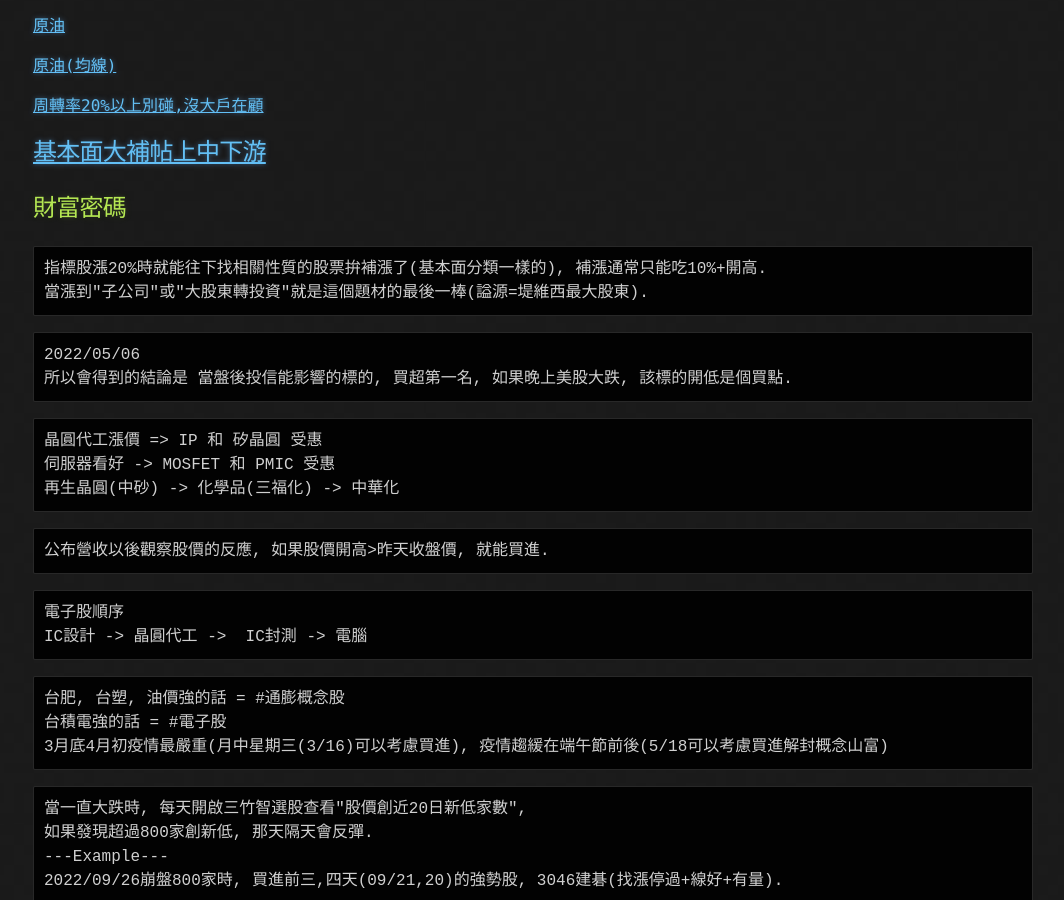
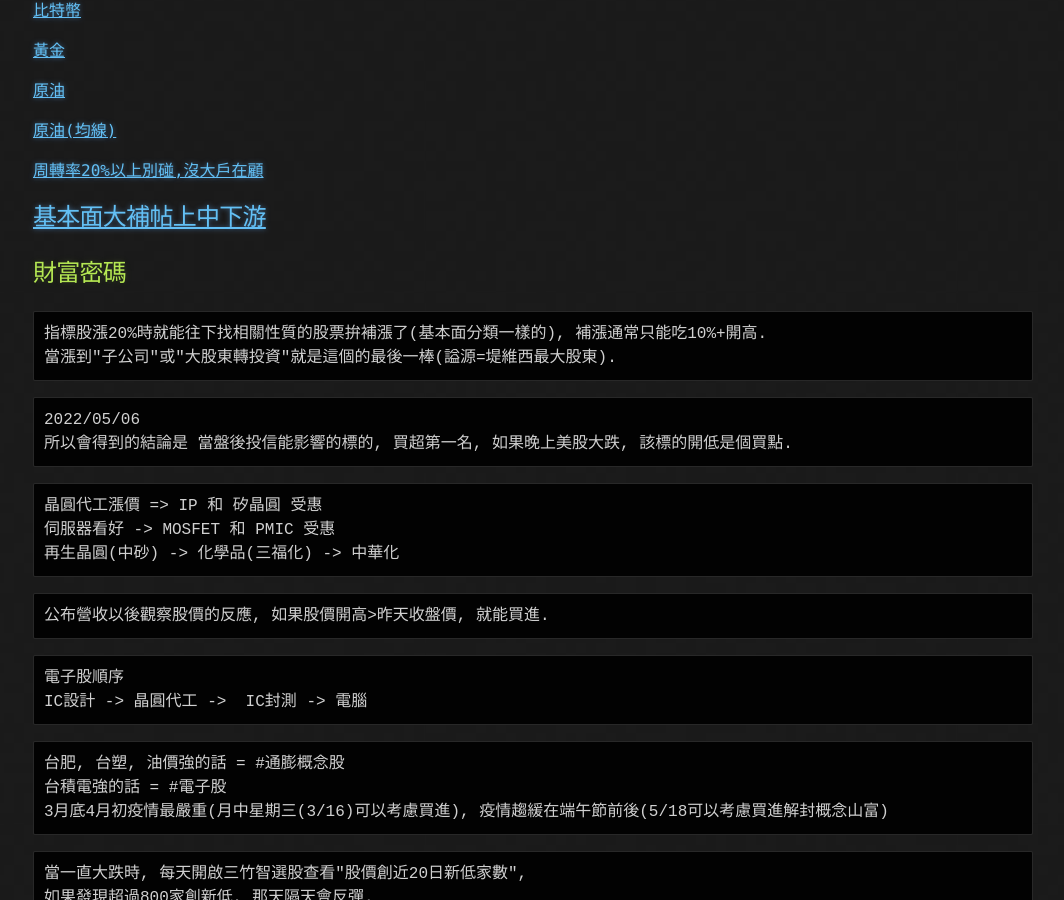
Before and after one commit to lepg5487/Stock_God, a Jekyll site: the page built from experience.md, in a window 1280 px wide and 900 px high, scrolled down 20988 px. Shown: the whole window, without its empty margins (107-1171 px from the left). Built offline with Jekyll 4.4.1, drawn with Linux system fonts in a browser that asks for light colours; our own code applies the rules of GitHub Pages for plain Markdown files.

Commit message:
Update experience.md

````diff
--- a/experience.md
+++ b/experience.md
@@ -9,6 +10,8 @@
 [台南會展中心](https://www.icctainan.com/exhibitions), [高雄巨蛋展覽](https://www.kaoarena.com.tw/Home/CalendarList?year=2024), [高雄展覽館](https://www.kecc.com.tw/zh-tw/visitors-exhibition)
 [國外展覽1](https://www.thetw.com/expo/indexs/0/1), [國外展覽2](https://www.chanchao.com.tw/expo.asp), [日本展覽1](https://www.rxjapan.jp/en/schedule/?show=64)
 [總統每日行程](https://www.president.gov.tw/Page/37), [總統府新聞](https://www.president.gov.tw/Page/35?DeteailNo=1&Mode=L) ,[每年CES主題代表一整年](https://www.ces.tech/media/news/press-releases.aspx)
+
+
 
 ## 展覽交易法
 ```
@@ -831,7 +834,7 @@
 ## 財富密碼
 ```
 指標股漲20%時就能往下找相關性質的股票拚補漲了(基本面分類一樣的), 補漲通常只能吃10%+開高.
-當漲到"子公司"或"大股東轉投資"就是這個題材的最後一棒(謚源=堤維西最大股東).
+當漲到"子公司"或"大股東轉投資"就是這個的最後一棒(謚源=堤維西最大股東).
 ```
 ```
 2022/05/06
````
Also changed, not shown: other parts of experience.md (+1 -0 lines).
